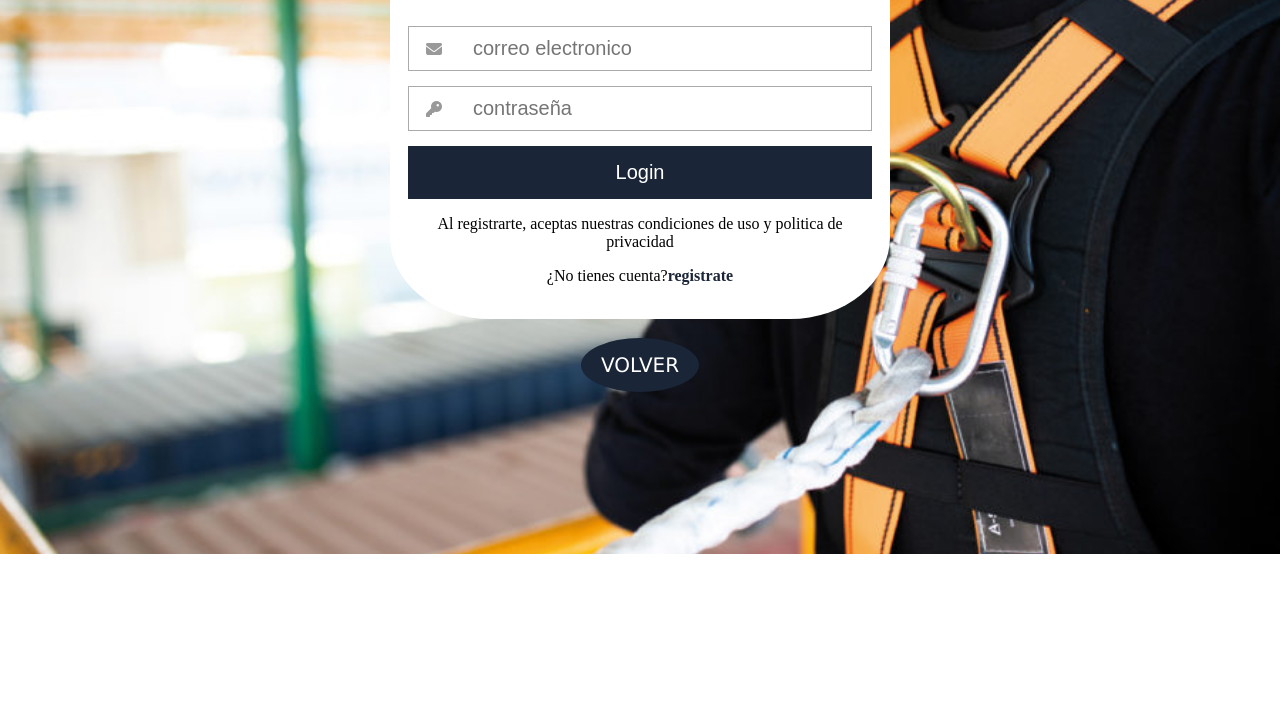
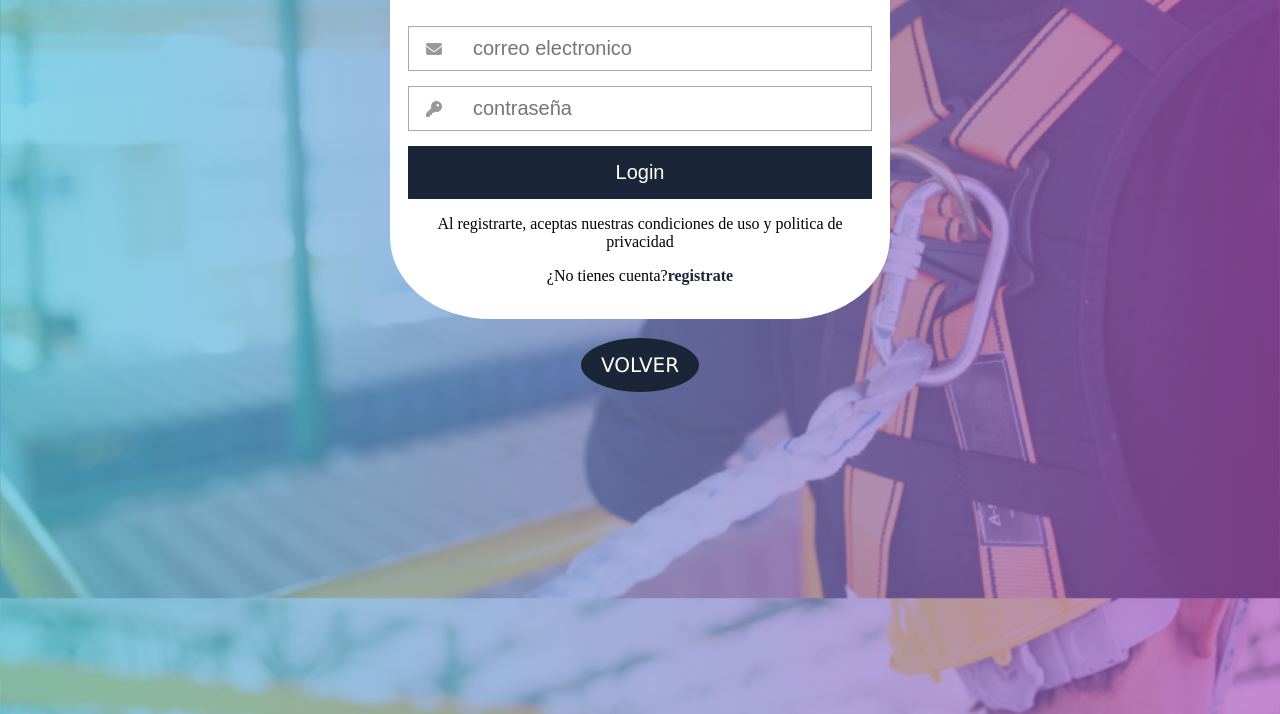
Before and after one commit to jorgesanchez1907/chambits, a plain HTML site: page C-2LOGIN.html in a window 1280 px wide. Shown: the part 246-960 px from the top of the page. Before the commit the page ends 800 px from the top, so only its background shows below. Drawn offline with Linux system fonts and the light colour scheme.

Commit message:
Update STYLE.css

```diff
--- a/STYLE.css
+++ b/STYLE.css
@@ -268,11 +268,31 @@ h2{
 
 /*CSS C-QUIERES CHAMBIAR*/
 .body3{
+	background-image:url(IMG/FONDO.jpeg);
+	background-size:cover;
+	background-attachment: fiexd;
+	background-repeat:mo-repeat;
+	background-position:center;
+	min-height:100vh;
+	min-width:100vh;
+}
 
-	background:url(IMG/FONDO.JPEG);
-	background-size:cover;
-	background-attachment:fixed;
+
+.body3:before{
+	content:"";
+	width:100%;
+	min-height:120vh;
+	position:absolute;
+	top:0;
+	left:0;
+
+
+	background:linear-gradient(90deg,#52c4df,#ad55c1);
+
+	opacity:0.7;
+	z-index:-1;
 }
+
 
 *{
 	box-sizing:border-box;
@@ -367,6 +387,23 @@ p{
 	min-width:100vh;
 }
 
+
+.body4:before{
+	content:"";
+	width:100%;
+	min-height:120vh;
+	position:absolute;
+	top:0;
+	left:0;
+
+
+	background:linear-gradient(90deg,#52c4df,#ad55c1);
+
+	opacity:0.7;
+	z-index:-1;
+}
+
+
 .body4 p {
 	font-family:verdana;
 	font-size:17px;
```
